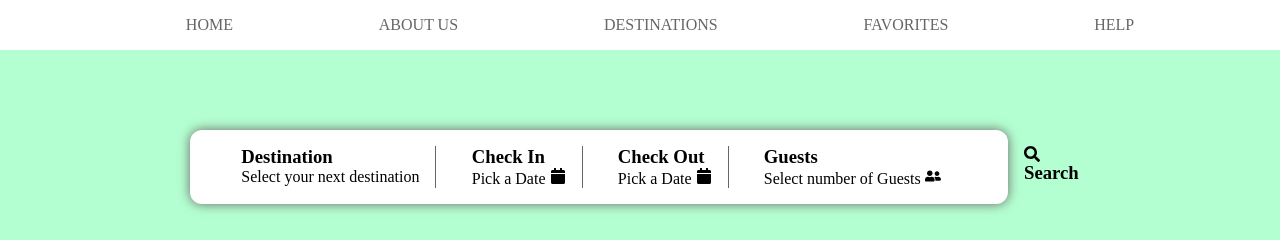
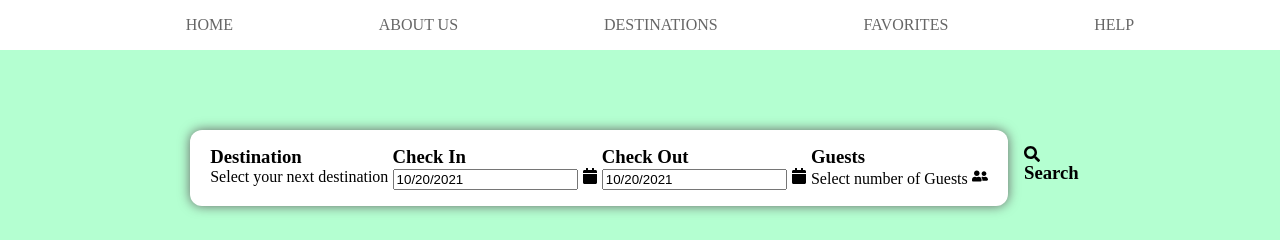
Before and after one commit to aatypi/treehouse, a React (Create React App) app: page / in a window 1280 px wide. Shown: the top 240 px of the page. Built offline with nearby package versions, Linux system fonts and the light colour scheme.

Commit message:
Implemented date picker, fixed style

```diff
--- a/package.json
+++ b/package.json
@@ -7,6 +7,7 @@
     "@testing-library/react": "^11.2.7",
     "@testing-library/user-event": "^12.8.3",
     "react": "^17.0.2",
+    "react-datepicker": "^4.3.0",
     "react-dimensions": "^1.3.1",
     "react-dom": "^17.0.2",
     "react-icons": "^4.3.1",
--- /dev/null
+++ b/src/components/shared/DatePicker.js
@@ -0,0 +1,12 @@
+import React, { useState } from "react";
+import DatePicker from "react-datepicker";
+import "react-datepicker/dist/react-datepicker.css";
+
+const DatePickers = () => {
+  const [startDate, setStartDate] = useState(new Date());
+  return (
+    <DatePicker selected={startDate} onChange={(date) => setStartDate(date)} />
+  );
+};
+
+export default DatePickers;
--- a/src/components/shared/SearchBar.js
+++ b/src/components/shared/SearchBar.js
@@ -1,5 +1,6 @@
 import React from "react";
 import { FaCalendar, FaSearch, FaUserFriends } from "react-icons/fa";
+import DatePickers from "./DatePicker";
 
 export function SearchBar() {
   return (
@@ -11,11 +12,11 @@
         </div>
         <div>
           <h3>Check In</h3>
-          Pick a Date <FaCalendar />
+          <DatePickers /> <FaCalendar />
         </div>
         <div>
           <h3>Check Out</h3>
-          Pick a Date <FaCalendar />
+          <DatePickers /> <FaCalendar />
         </div>
         <div>
           <h3>Guests</h3>
--- a/src/index.css
+++ b/src/index.css
@@ -163,15 +163,6 @@
   flex-grow: 1;
 }
 
-.searchbar-inner div {
-  padding-right: 1rem;
-  border-right: 1px solid #666;
-}
-
-.searchbar-inner div:last-child {
-  border-right: none;
-}
-
 .search-icon {
   width: 50px;
   display: flex;
```
Also changed, not shown: 1 other file (tests, documents, lock files or other folders).
